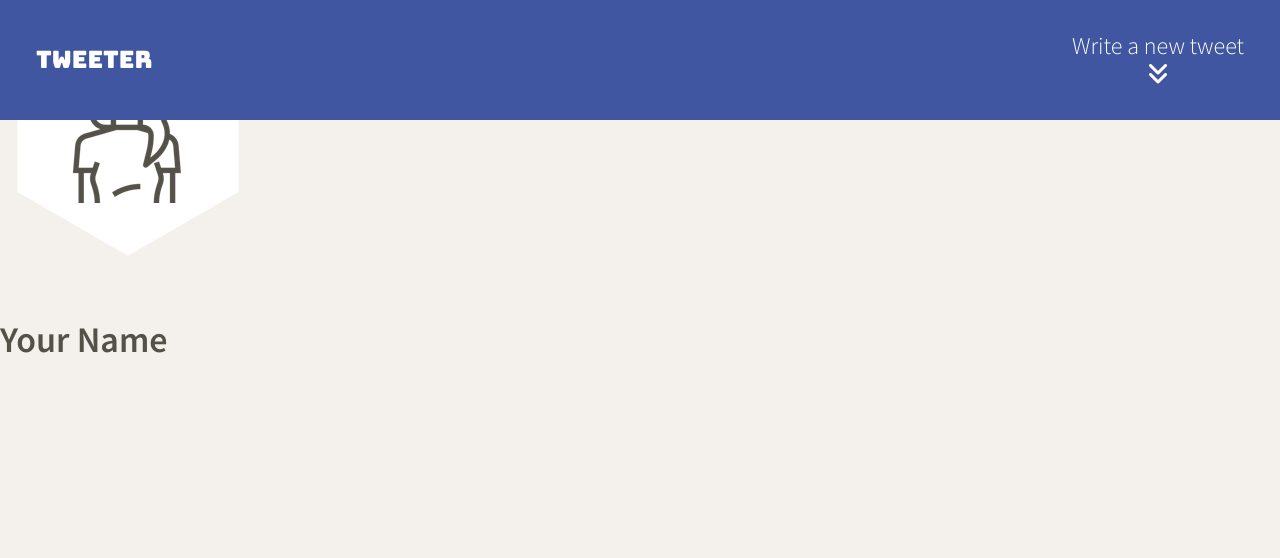
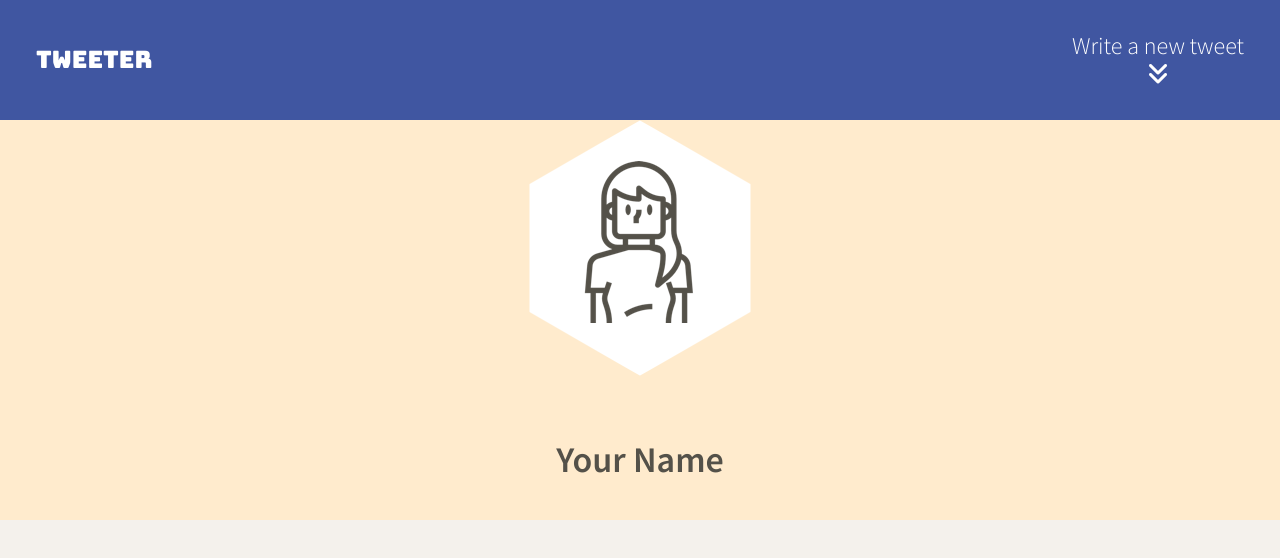
Before and after one commit to aarij-anwer/tweeter, a website: page public/index.html in a window 1280 px wide. Drawn offline with nearby package versions, Linux system fonts and the light colour scheme.

Commit message:
add header.css and style it

```diff
--- a/public/index.html
+++ b/public/index.html
@@ -15,6 +15,7 @@
     <!-- App CSS -->
     <link rel="stylesheet" href="/styles/layout.css" type="text/css" />
     <link rel="stylesheet" href="styles/nav.css" type="text/css">
+    <link rel="stylesheet" href="styles/header.css" type="text/css">
 
     <!-- External JS -->
     <script src="https://ajax.googleapis.com/ajax/libs/jquery/3.4.1/jquery.min.js"></script>
--- /dev/null
+++ b/public/styles/header.css
@@ -0,0 +1,10 @@
+header {
+  display: flex;
+  height: 400px;
+  margin-top: 120px;
+  margin-bottom: 0px;
+  flex-direction: column;
+  background-color: blanchedalmond;
+  justify-content: flex-start;
+  align-items: center;
+}
```
